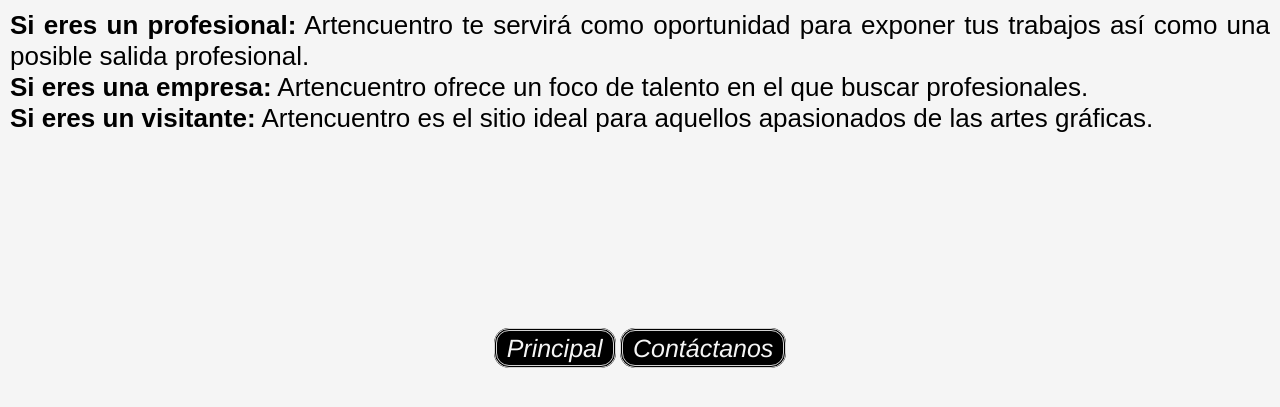
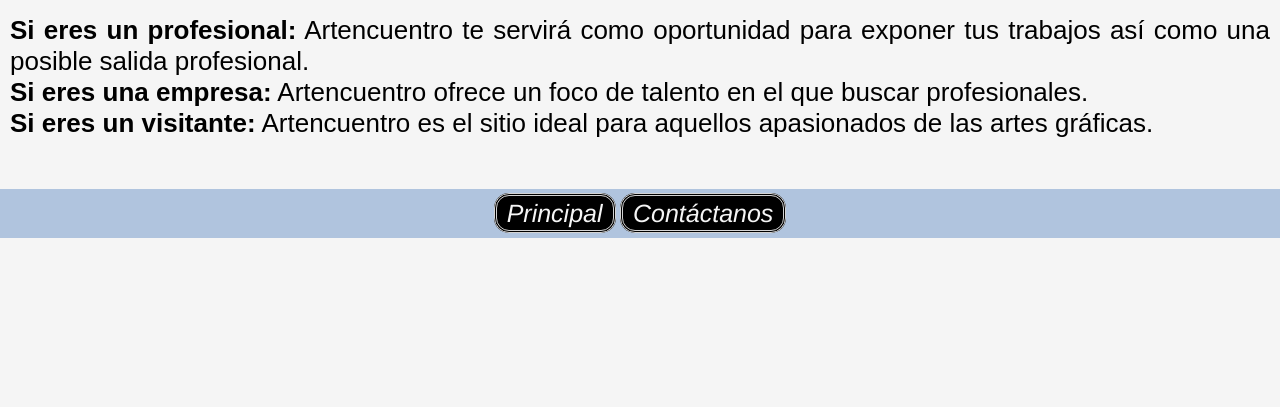
Before and after one commit to CarlosIS2/P4-Artencuentro, a plain HTML site: page index.html in a window 1280 px wide. Shown: the part 783-1190 px from the top of the page. After the commit the page ends 1021 px from the top, so only its background shows below. Drawn offline with Linux system fonts and the light colour scheme.

Commit message:
CSS terminado

```diff
--- a/estiloTabla.css
+++ b/estiloTabla.css
@@ -1,3 +1,5 @@
+/*CSS de la tabla que muestra los trabajos disponibles*/
+
 body{
     background-color: whitesmoke;
     font-family: Arial;
@@ -16,7 +18,6 @@ table{
 }
 
 footer{
-    padding: auto;
     text-align: center;
 }
 
@@ -37,6 +38,10 @@ footer{
 .enlace:hover{
     opacity: 0.5;
     text-decoration: none;
+}
+
+th{
+    font-size: 20px;
 }
 
 th, td{
--- a/estilos.css
+++ b/estilos.css
@@ -1,3 +1,4 @@
+/*CSS para la portada, la página de contacto y la de los trabajos*/
 *{
     padding: 0px;
     margin: 0px;
@@ -14,6 +15,7 @@ body{
     margin-left: 10px;
 }
 
+/*CSS de la barra de navegación que formará nuestro menú*/
 .barraNavegacion{
     background-color: black;
     margin: 0;
@@ -25,6 +27,7 @@ body{
 
 .barraNavegacion ul li{
     display: inline-block;
+    font-size: 20px;
 }
 
 .barraNavegacion ul li a{
@@ -67,7 +70,10 @@ p{
 }
 
 footer{
-    padding: 200px;
+    background-color: lightsteelblue;
+    margin-top: 50px;
+    margin-bottom: 0px;
+    padding: 10px;
     text-align: center;
 }
 
@@ -89,6 +95,8 @@ footer{
     opacity: 0.5;
     text-decoration: none;
 }
+
+/*CSS para nuestro formulario*/
 
 .formularioContacto{
     overflow: hidden;
@@ -134,6 +142,8 @@ textarea{
     margin-left: 10px;
 }
 
+/*CSS para nuestras páginas de trabajos*/
+
 .imagenTrabajo{
     border-style: solid;
     width: 800px;
```
